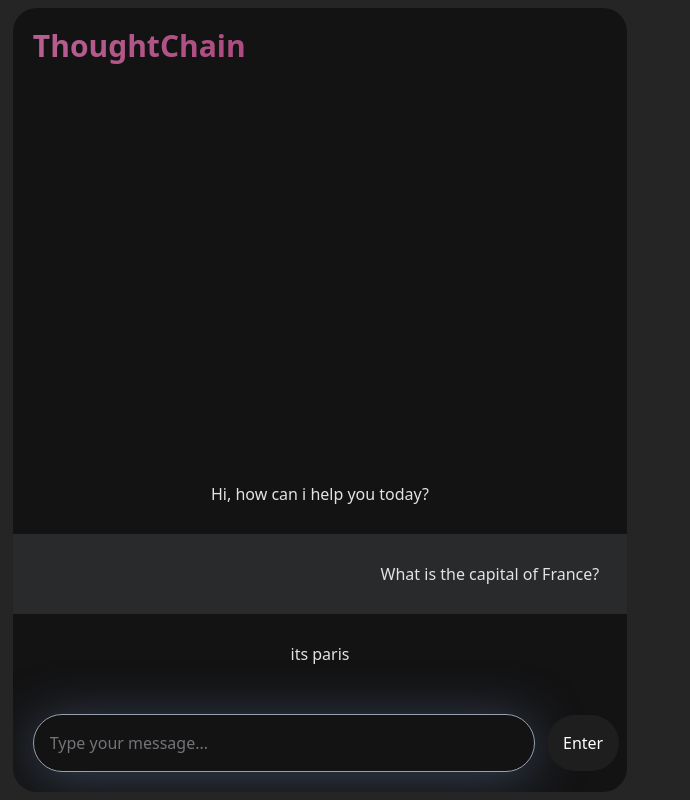
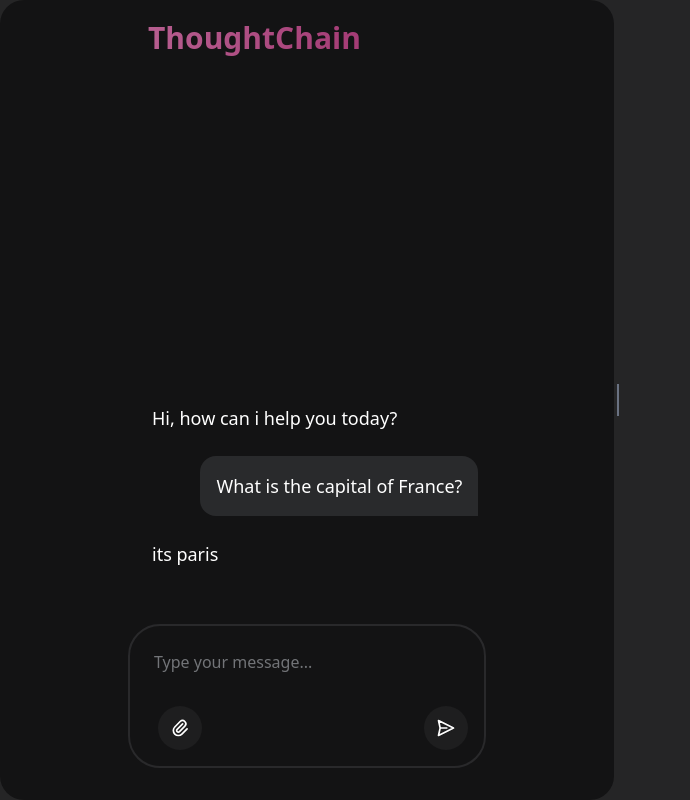
Before and after one commit to KinshukSaini/ThoughtChain, a Next.js app: page /chat in a window 1280 px wide. Shown: the whole page, without its empty margins (0-690 px from the left). Built offline with nearby package versions, Linux system fonts and the light colour scheme.

Commit message:
improvised caht ui

```diff
--- a/package.json
+++ b/package.json
@@ -12,6 +12,7 @@
     "@langchain/core": "^1.0.6",
     "@langchain/google-genai": "^1.0.3",
     "langchain": "^1.0.6",
+    "lucide-react": "^0.554.0",
     "next": "16.0.3",
     "react": "19.2.0",
     "react-dom": "19.2.0"
--- a/src/app/chat/page.tsx
+++ b/src/app/chat/page.tsx
@@ -9,9 +9,11 @@ interface Message {
   id: number;
   role: string;
   content: string;
+  files?: { name: string; type: string; size: number }[];
 }
 
 const ChatPage = () => {
+  const [chatWidth, setChatWidth] = useState(48);
   const [messages, setMessages] = useState<Message[]>([
     {
       id: 1,
@@ -29,29 +31,64 @@ const ChatPage = () => {
       content: 'its paris'
     },
   ]);
+
+  const handleMouseDown = (e: React.MouseEvent) => {
+    e.preventDefault();
+    const startX = e.clientX;
+    const startWidth = chatWidth;
+
+    const handleMouseMove = (e: MouseEvent) => {
+      const deltaX = e.clientX - startX;
+      const windowWidth = window.innerWidth;
+      const newWidth = startWidth + (deltaX / windowWidth) * 100;
+      setChatWidth(Math.min(Math.max(newWidth, 20), 80));
+    };
+
+    const handleMouseUp = () => {
+      document.removeEventListener('mousemove', handleMouseMove);
+      document.removeEventListener('mouseup', handleMouseUp);
+    };
+
+    document.addEventListener('mousemove', handleMouseMove);
+    document.addEventListener('mouseup', handleMouseUp);
+  };
+
   useEffect(() => {
     messages.map(msg => {
       console.log(msg);
     })
   }, [messages]);
-  const handleSendMessage = (content: string) => {
-    if (!content.trim()) return;
+
+  const handleSendMessage = (content: string, files?: File[]) => {
+    if (!content.trim() && (!files || files.length === 0)) return;
+
+    const fileData = files?.map(file => ({
+      name: file.name,
+      type: file.type,
+      size: file.size
+    }));
 
     const newMessage: Message = {
       id: messages.length + 1,
       role: 'user',
-      content: content
+      content: content || '📎 Uploaded files',
+      files: fileData
     };
 
     setMessages([...messages, newMessage]);
+
+    // Log files for debugging
+    if (files && files.length > 0) {
+      console.log('Uploaded files:', files);
+    }
   }
   return (
-    <div className="flex flex-row bg-[#252526] items-center justify-center overflow-hidden">
+    <div className="flex flex-row bg-[#252526] h-screen overflow-hidden">
       {/* Chat Container*/}
 
-        <div className='h-[98vh] w-[48%] rounded-3xl overflow-hidden bg-[#131314] flex flex-col'>
+        <div className='rounded-3xl overflow-hidden bg-[#131314] flex flex-col px-32' style={{ width: `${chatWidth}%` }}>
           {/* Header */}
-          <div className='text-left text-3xl font-semibold bg-[#181819] p-5 bg-gradient-to-r from-[#b86192] to-[#992366] bg-clip-text text-transparent'> ThoughtChain </div>
+          <div className='text-left text-3xl font-semibold bg-[#181819] p-5 bg-linear-to-r from-[#b86192] to-[#992366] bg-clip-text text-transparent'> ThoughtChain </div>
 
           {/* Message space */}
           <div className="flex-1 overflow-y-auto text-[#e3e3e3] flex flex-col-reverse">
@@ -64,11 +101,16 @@ const ChatPage = () => {
           </div>
         </div>
 
-
-
+        {/* Resizable divider */}
+        <div
+          className='flex w-2 hover:bg-[#a19fa3] cursor-col-resize transition-colors justify-center items-center'
+          onMouseDown={handleMouseDown}
+        >
+          <div className='w-0.5 h-8 bg-gray-500'></div>
+        </div>
 
       {/* mind map - graph */}
-      <div className='h-[100vh] w-[50%] bg-[#252526]'>
+      <div className='flex-1 h-screen bg-[#252526]'>
       </div>
     </div>
   )
--- a/src/app/components/InputBox.tsx
+++ b/src/app/components/InputBox.tsx
@@ -1,18 +1,24 @@
 'use client';
 
-import React, { useState } from "react";
+import React, { useState, useRef } from "react";
 
 type InputBoxProps = {
-  onSendMessage: (message: string) => void;
+  onSendMessage: (message: string, files?: File[]) => void;
 };
 
 const InputBox = ({ onSendMessage }: InputBoxProps) => {
   const [inputValue, setInputValue] = useState('');
+  const [selectedFiles, setSelectedFiles] = useState<File[]>([]);
+  const fileInputRef = useRef<HTMLInputElement>(null);
 
   const handleSubmit = () => {
-    if (inputValue.trim()) {
-      onSendMessage(inputValue);
+    if (inputValue.trim() || selectedFiles.length > 0) {
+      onSendMessage(inputValue, selectedFiles);
       setInputValue('');
+      setSelectedFiles([]);
+      if (fileInputRef.current) {
+        fileInputRef.current.value = '';
+      }
     }
   };
 
@@ -22,12 +28,42 @@ const InputBox = ({ onSendMessage }: InputBoxProps) => {
     }
   };
 
+  const handleFileChange = (e: React.ChangeEvent<HTMLInputElement>) => {
+    if (e.target.files) {
+      const filesArray = Array.from(e.target.files);
+      setSelectedFiles(prev => [...prev, ...filesArray]);
+    }
+  };
+
+  const removeFile = (index: number) => {
+    setSelectedFiles(prev => prev.filter((_, i) => i !== index));
+  };
+
   return (
-    <div className="flex flex-row items-center space-x-2 rounded-3xl">
-      {/* text input */}
+    <div className="flex flex-col border-2 border-[#29292b] rounded-4xl my-8 px-2 py-2">
+      {/* File Preview */}
+      {selectedFiles.length > 0 && (
+        <div className="flex flex-wrap gap-2 mx-5 mb-2">
+          {selectedFiles.map((file, index) => (
+            <div key={index} className="flex items-center bg-gray-700 text-gray-300 px-3 py-1 rounded-full text-sm">
+              <span className="max-w-[150px] truncate">{file.name}</span>
+              <button
+                onClick={() => removeFile(index)}
+                className="ml-2 text-red-400 hover:text-red-300"
+              >
+                ×
+              </button>
+            </div>
+          ))}
+        </div>
+      )}
 
+      <div className="flex flex-col space-y-2 rounded-3xl">
+        {/* File upload button */}
+
+        {/* text input */}
         <input
-          className=" m-5 mr-3 p-4 border-gray-400 border shadow-[0_5px_50px_rgba(255,255,255,1)] shadow-gray-700 flex-1 rounded-full text-gray-300"
+          className="mr-3 p-4 flex-1 rounded-full text-gray-300 outline-none focus:outline-none"
           type="text"
           value={inputValue}
           onChange={(e) => setInputValue(e.target.value)}
@@ -35,9 +71,34 @@ const InputBox = ({ onSendMessage }: InputBoxProps) => {
           placeholder="Type your message..."
         />
 
-      {/* enter button */}
-      <div>
-        <button onClick={handleSubmit} className="bg-[#1e1e1f] hover:bg-[#29292b] rounded-full text-white p-4 m-2 ml-0 ">Enter</button>
+        {/* enter button */}
+        <div className="flex justify-between items-center">
+          <button
+            onClick={() => fileInputRef.current?.click()}
+            className="ml-5 bg-[#1e1e1f] hover:bg-[#29292b] rounded-full text-white p-3"
+            title="Upload files"
+          >
+            <svg xmlns="http://www.w3.org/2000/svg" className="h-5 w-5" fill="none" viewBox="0 0 24 24" stroke="currentColor">
+              <path strokeLinecap="round" strokeLinejoin="round" strokeWidth={2} d="M15.172 7l-6.586 6.586a2 2 0 102.828 2.828l6.414-6.586a4 4 0 00-5.656-5.656l-6.415 6.585a6 6 0 108.486 8.486L20.5 13" />
+            </svg>
+          </button>
+          <div>
+
+          <input
+            ref={fileInputRef}
+            type="file"
+            multiple
+            onChange={handleFileChange}
+            className="hidden"
+            accept="image/*,.pdf,.doc,.docx,.txt"
+          />
+            <button onClick={handleSubmit} className="bg-[#1e1e1f] hover:bg-[#29292b] rounded-full text-white p-3 m-2 ml-0 ">
+              <svg xmlns="http://www.w3.org/2000/svg" className="h-5 w-5 rotate-90" fill="none" viewBox="0 0 24 24" stroke="currentColor">
+                <path strokeLinecap="round" strokeLinejoin="round" strokeWidth={2} d="M12 19l9 2-9-18-9 18 9-2zm0 0v-8" />
+              </svg>
+            </button>
+          </div>
+        </div>
       </div>
     </div>
   );
--- a/src/app/components/MessageBox.tsx
+++ b/src/app/components/MessageBox.tsx
@@ -3,17 +3,41 @@ type Props = {
   id: number;
   role: string;
   content: string;
+  files?: { name: string; type: string; size: number }[];
 }
-const MessageBox = ({id, role, content} : Props) => {
-  const containerStyle = (role == 'bot') ? 'text-center p-4' : 'text-right p-4 bg-[#282a2c]';
-  const bubbleStyle = `
-    inline-block p-3 rounded-lg max-w-[70%]
-    `;
+const MessageBox = ({id, role, content, files} : Props) => {
+  const formatFileSize = (bytes: number) => {
+    if (bytes < 1024) return bytes + ' B';
+    if (bytes < 1024 * 1024) return (bytes / 1024).toFixed(1) + ' KB';
+    return (bytes / (1024 * 1024)).toFixed(1) + ' MB';
+  };
+
   return (
-    <div key={id} className={containerStyle}>
-      <div className={bubbleStyle}>
-        {content}
-      </div>
+    <div className='text-lg'>
+      {role === 'user' ? (
+        <div className="flex justify-end m-2">
+          <div className="bg-[#292a2c] text-white p-4 rounded-l-2xl max-w-xs wrap-break-word rounded-tr-2xl">
+            {content}
+            {files && files.length > 0 && (
+              <div className="mt-2 space-y-1">
+                {files.map((file, index) => (
+                  <div key={index} className="text-xs bg-gray-700 p-2 rounded flex items-center gap-2">
+                    <span>📎</span>
+                    <div className="flex-1 min-w-0">
+                      <div className="truncate">{file.name}</div>
+                      <div className="text-gray-400">{formatFileSize(file.size)}</div>
+                    </div>
+                  </div>
+                ))}
+              </div>
+            )}
+          </div>
+        </div>
+      ) : (
+        <div className="flex justify-start m-2">
+          <div className="text-white p-4 rounded-lg max-w-max wrap-break-word">{content}</div>
+        </div>
+      )}
     </div>
   )
 }
--- a/src/app/components/MessageSection.tsx
+++ b/src/app/components/MessageSection.tsx
@@ -5,6 +5,7 @@ type message = {
     id: number;
     role: string;
     content: string;
+    files?: { name: string; type: string; size: number }[];
 }
 type Props = {
     messages : message[];
@@ -14,7 +15,7 @@ const MessageSection = ({messages} : Props) => {
   return (
     <div className='flex-col-reverse'>
         {messages.map(msg => {
-            return <MessageBox key={msg.id} id={msg.id} role={msg.role} content={msg.content} />
+            return <MessageBox key={msg.id} id={msg.id} role={msg.role} content={msg.content} files={msg.files} />
         })}
     </div>
   )
--- a/src/app/test/page.tsx
+++ /dev/null
@@ -1,24 +0,0 @@
-import React from 'react'
-import InputBox from '@/app/components/InputBox'
-const ChatPage = () => {
-  return (
-    <div className="flex flex-row">
-
-      {/* chatUI */}
-      <div className='h-[100vh] w-[50%] bg-gray-200'>
-        <div>
-          <InputBox/>
-        </div>
-
-      </div>
-
-
-      {/* mind map - graph */}
-      <div className='h-[100vh] w-[50%] bg-gray-400'>
-
-      </div>
-    </div>
-  )
-}
-
-export default ChatPage
```
Also changed, not shown: 2 other files (tests, documents, lock files or other folders).
